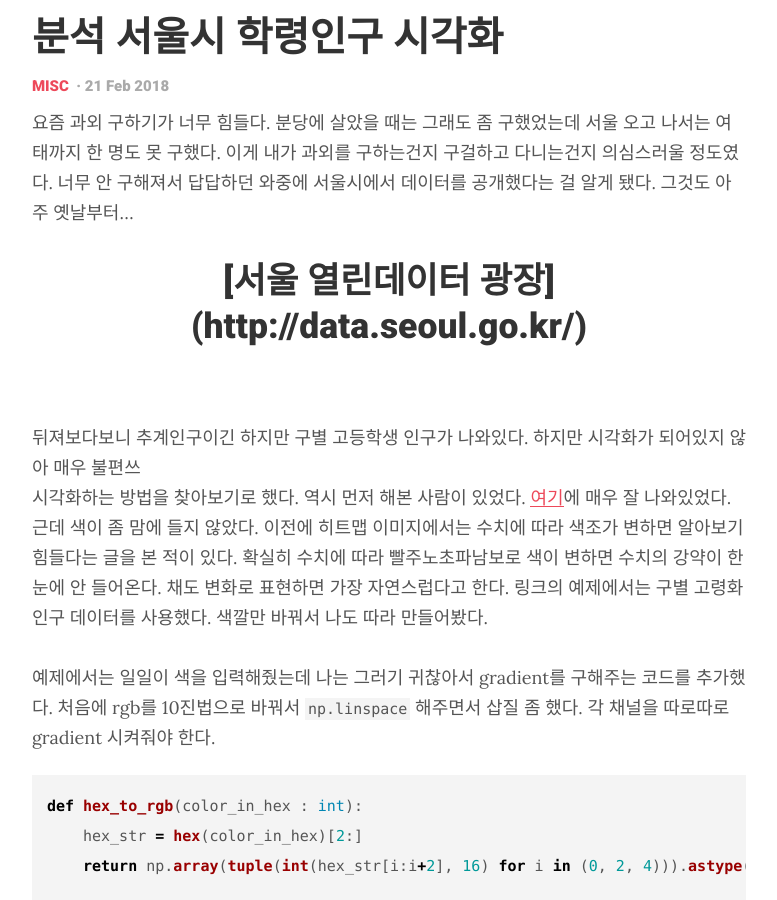
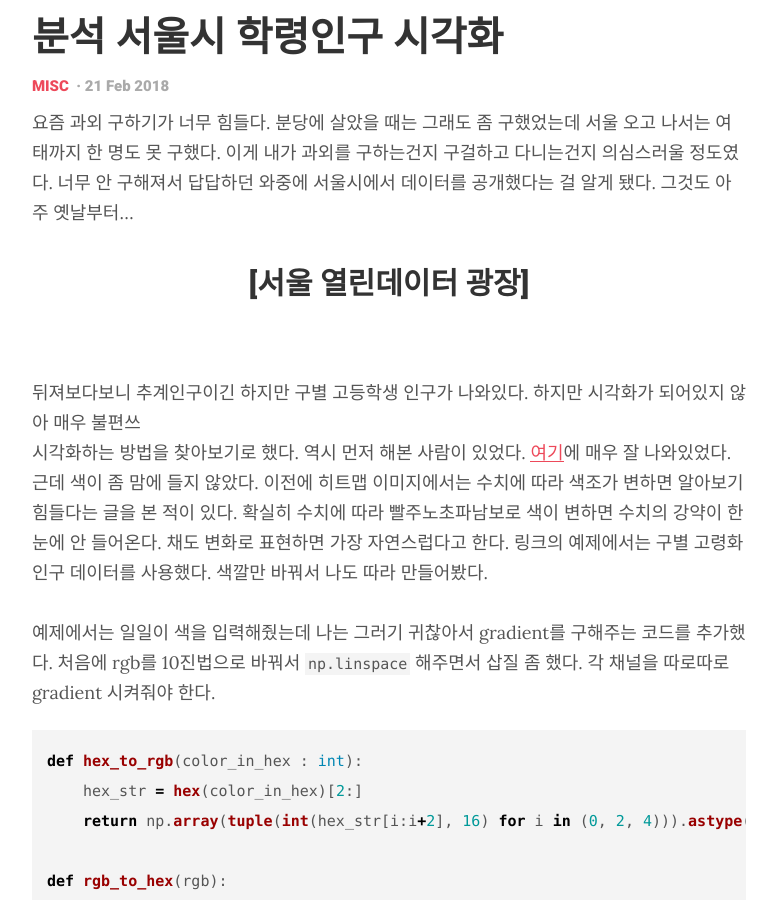
Before and after one commit to Haawron/Haawron.github.io, a Jekyll site: the page built from _posts/2018-02-21-seoul-analysis.md, in a window 1280 px wide and 900 px high, scrolled down 428 px. Shown: the whole window, without its empty margins (251-1028 px from the left). Built offline with Jekyll 4.4.1, drawn with Linux system fonts in a browser that asks for light colours; some web fonts are replaced; our own code applies the rules of GitHub Pages for plain Markdown files.

Commit message:
서울 학령인구 시각화

```diff
--- a/_posts/2018-02-21-seoul-analysis.md
+++ b/_posts/2018-02-21-seoul-analysis.md
@@ -14,7 +14,9 @@ feature_image: "https://i.imgur.com/kG4cv7r.jpg"
 못 구했다. 이게 내가 과외를 구하는건지 구걸하고 다니는건지 의심스러울 정도였다. 너무 안 구해져서
 답답하던 와중에 서울시에서 데이터를 공개했다는 걸 알게 됐다. 그것도 아주 옛날부터...
 
-<h2> <center>[서울 열린데이터 광장](http://data.seoul.go.kr/)</center> </h2>  <br>
+<h3> <center>
+[서울 열린데이터 광장]
+</center> </h3><br>
 
 뒤져보다보니 추계인구이긴 하지만 구별 고등학생 인구가 나와있다. 하지만 시각화가 되어있지 않아 매우 불편쓰
 시각화하는 방법을 찾아보기로 했다. 역시 먼저 해본 사람이 있었다. [여기]에 매우 잘 나와있었다.
```
